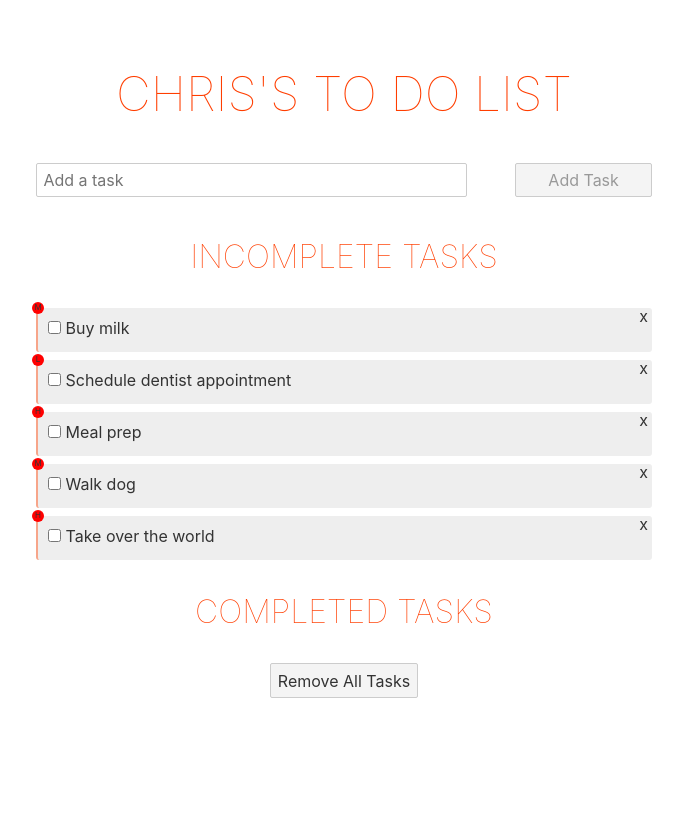
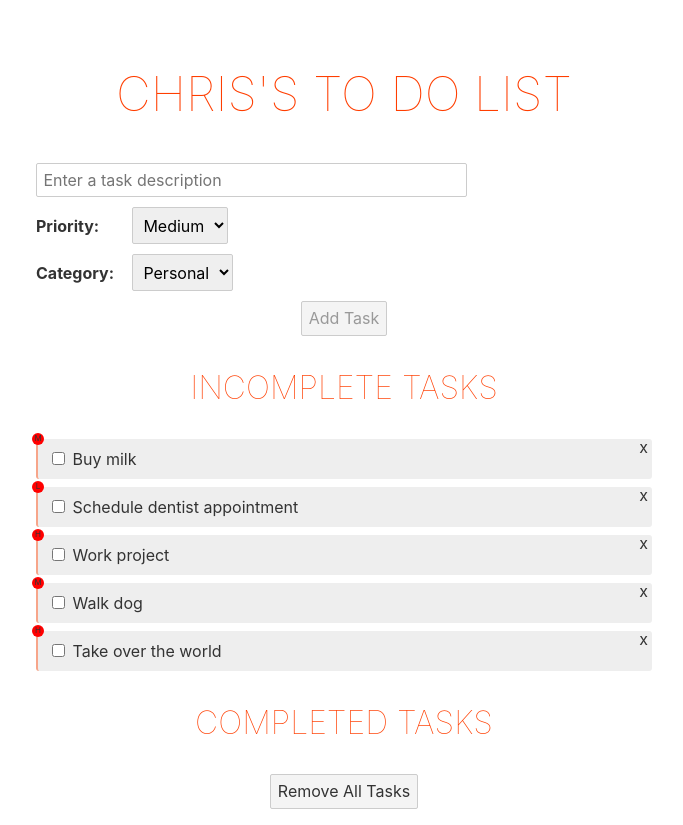
Before and after one commit to cwbieganek/svelte-todo-list, a Svelte app: page / in a window 1280 px wide. Shown: the whole page, without its empty margins (296-979 px from the left). Before the commit the page ends 800 px from the top, so only its background shows below. Built offline with nearby package versions, Linux system fonts and the light colour scheme.

Commit message:
Expand add task form (#3)
* Add rudimentary priority select element

* Update add-task-container layout and styling

* Add category property to tasks and include it in the 'Add Task' form

```diff
--- a/public/global.css
+++ b/public/global.css
@@ -34,7 +34,7 @@ input, button, select, textarea {
 	font-size: inherit;
 	-webkit-padding: 0.4em 0;
 	padding: 0.4em;
-	margin: 0 0 0.5em 0;
+	/* margin: 0 0 0.5em 0; */
 	box-sizing: border-box;
 	border: 1px solid #ccc;
 	border-radius: 2px;
--- a/src/App.svelte
+++ b/src/App.svelte
@@ -8,30 +8,35 @@
 			id: 1,
 			description: 'Buy milk',
 			priority: 'medium',
+			category: 'personal',
 			complete: false
 		},
 		{
 			id: 2,
 			description: 'Schedule dentist appointment',
 			priority: 'low',
+			category: 'personal',
 			complete: false
 		},
 		{
 			id: 3,
-			description: 'Meal prep',
+			description: 'Work project',
 			priority: 'high',
+			category: 'work',
 			complete: false
 		},
 		{
 			id: 4,
 			description: 'Walk dog',
 			priority: 'medium',
+			category: 'personal',
 			complete: false
 		},
 		{
 			id: 5,
 			description: 'Take over the world',
 			priority: 'high',
+			category: 'personal',
 			complete: false
 		}
 	];
--- a/src/components/ITask.ts
+++ b/src/components/ITask.ts
@@ -2,6 +2,7 @@ interface ITask {
 	id: number;
 	description: string;
 	priority: 'low' | 'medium' | 'high';
+	category: 'personal' | 'work' | 'other' | string;
 	complete: boolean;
 }
 
--- a/src/components/ToDo.svelte
+++ b/src/components/ToDo.svelte
@@ -5,8 +5,10 @@
 	export let name: string = "Someone";
 	export let tasks: ITask[] = [];
 
-	let newTask: string = "";
+	let newTaskDescription: string = "";
 	$: nextTaskId = (tasks.length == 0) ? 1 : tasks[tasks.length - 1].id + 1;
+	let newTaskPriority: 'low' | 'medium' | 'high' = 'medium';
+	let newTaskCategory: string;
 
 	// Dynamic variables
 	$: completedTasks = tasks.filter((task) => {
@@ -22,7 +24,8 @@
 		let newTask: ITask = {
 			id: nextTaskId,
 			description: description,
-			priority: 'low',
+			priority: newTaskPriority,
+			category: newTaskCategory,
 			complete: false
 		};
 
@@ -44,7 +47,7 @@
 
 	function handleAddTaskInputKeystroke(e: KeyboardEvent): void {
 		if (e.key === "Enter") {
-			addTask(newTask);
+			addTask(newTaskDescription);
 		}
 	}
 </script>
@@ -52,10 +55,26 @@
 <div>
 	<h2>{name}'s To Do List</h2>
 	<div class="tasks-container">
-		<div class="add-task-container">
-			<input class="add-task-input" placeholder="Add a task" bind:value={newTask} on:keypress={handleAddTaskInputKeystroke} />
-			<button class="add-task-button" disabled={newTask.replaceAll(" ", "") === ""} on:click={(e) => {addTask(newTask);}}>Add Task</button>
+		<div class="add-task-container-row">
+			<input class="add-task-input" placeholder="Enter a task description" bind:value={newTaskDescription} on:keypress={handleAddTaskInputKeystroke} />
 		</div>
+		<div class="add-task-container-row">
+			<label for="priority" style="font-weight: bold;">Priority:&nbsp;&nbsp;&nbsp;&nbsp;</label>
+			<select bind:value={newTaskPriority}>
+				<option value="low">Low</option>
+				<option value="medium" selected>Medium</option>
+				<option value="high">High</option>
+			</select>
+		</div>
+		<div class="add-task-container-row">
+			<label for="category" style="font-weight: bold;">Category:&nbsp;&nbsp;&nbsp;&nbsp;</label>
+			<select bind:value={newTaskCategory}>
+				<option value="personal" selected>Personal</option>
+				<option value="work">Work</option>
+				<option value="other">Other</option>
+			</select>
+		</div>
+		<button class="add-task-button" disabled={newTaskDescription.replaceAll(" ", "") === ""} on:click={(e) => {addTask(newTaskDescription);}}>Add Task</button>
 		<h3>Incomplete Tasks</h3>
 		{#each incompleteTasks as task (task.id)}
 			<Task bind:task={task} on:delete={removeTask} />
@@ -90,15 +109,22 @@
 		margin: 0 auto;
 	}
 
-	.add-task-container {
+	.add-task-container-row {
 		width: 100%;
 		display: flex;
 		flex-direction: row;
+		align-items: center;
+		margin-bottom: 10px;
 	}
 
-	.add-task-container input {
+	.add-task-container-row input {
 		width: 70%;
 		margin-right: 3em;
+	}
+
+	.add-task-container-row label {
+		width: 6em;
+		text-align: left;
 	}
 
 	.add-task-button {
```
